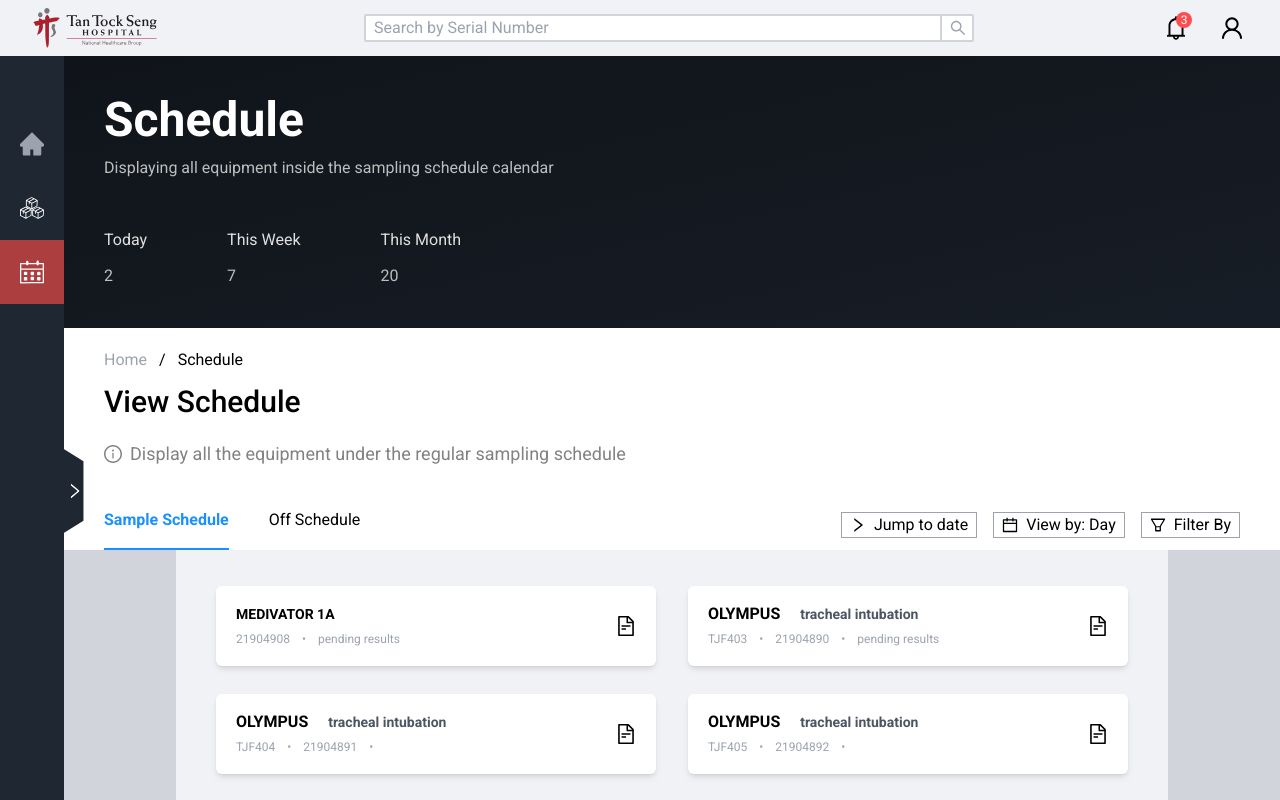
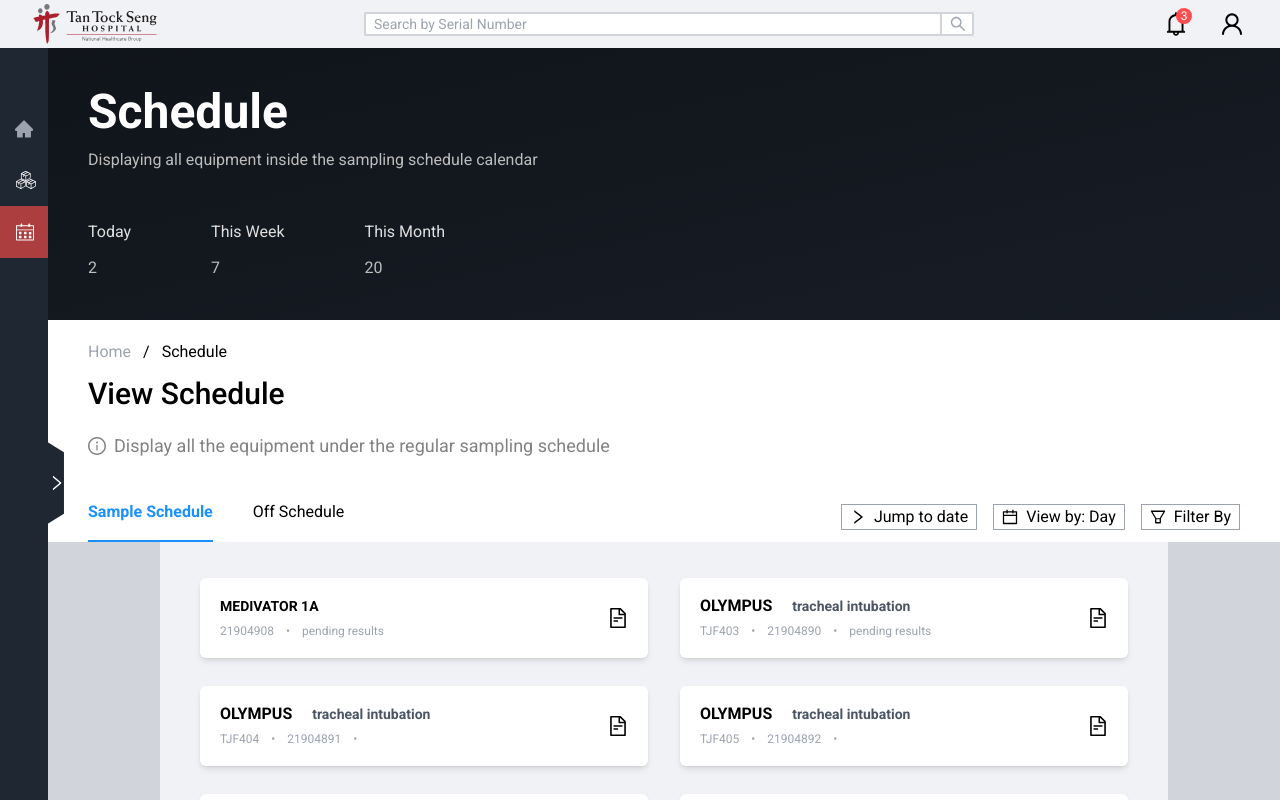
Before and after one commit to bran-donut/tts-ict2012, a Next.js app: page /schedule in a window 1280 px wide. Shown: the top 800 px of the page. Built offline with nearby package versions, Linux system fonts and the light colour scheme.

Commit message:
Scaled down side and top bar to the right size

```diff
--- a/Constants.js
+++ b/Constants.js
@@ -6,22 +6,22 @@ const icons = getIcons();
 
 export const navItems = [
   {
-    icon: <HomeFilled style={{ fontSize: 24 }} />,
+    icon: <HomeFilled style={{ fontSize: 18 }} />,
     text: "Home",
     link: "/home",
   },
   {
-    icon: <Image src={icons["Inventory.svg"]} width={24} height={24} alt="inventory" />,
+    icon: <Image src={icons["Inventory.svg"]} width={20} height={20} alt="inventory" />,
     text: "Inventory",
     link: "",
     subItems: [
       {
-        icon: <Image src={icons["ViewInventory.svg"]} width={24} height={24} alt="view inventory" />,
+        icon: <Image src={icons["ViewInventory.svg"]} width={20} height={20} alt="view inventory" />,
         text: "View Inventory",
         link: "/inventory",
       },
       {
-        icon: <Image src={icons["EditInventory.svg"]} width={24} height={24} alt="manage inventory" />,
+        icon: <Image src={icons["EditInventory.svg"]} width={20} height={20} alt="manage inventory" />,
         text: "Manage Inventory",
         // link: "/inventory?view=Washer%20(AER)",
         link: "/inventory/manage?action=Edit",
@@ -29,17 +29,17 @@ export const navItems = [
     ],
   },
   {
-    icon: <Image src={icons["Schedule.svg"]} width={24} height={24} alt="schedule" />,
+    icon: <Image src={icons["Schedule.svg"]} width={18} height={18} alt="schedule" />,
     text: "Schedule",
     link: "",
     subItems: [
       {
-        icon: <Image src={icons["ViewSchedule.svg"]} width={24} height={24} alt="view schedule" />,
+        icon: <Image src={icons["ViewSchedule.svg"]} width={18} height={18} alt="view schedule" />,
         text: "View Schedule",
         link: "/schedule",
       },
       {
-        icon: <Image src={icons["EditSchedule.svg"]} width={24} height={24} alt="manage schedule" />,
+        icon: <Image src={icons["EditSchedule.svg"]} width={18} height={18} alt="manage schedule" />,
         text: "Manage Schedule",
         link: "/schedule/manage?action=Edit",
       },
--- a/components/Navbar.js
+++ b/components/Navbar.js
@@ -15,8 +15,8 @@ export default function NavBar() {
   return (
     <div
       className={`
-        bg-tts-darkblue fixed cursor-pointer top-14 z-40 left-0 h-full transition-[width] ease-in-out duration-300
-        ${open ? "w-[260px]" : "w-[64px]"}
+        bg-tts-darkblue fixed cursor-pointer top-12 z-40 left-0 h-full transition-[width] ease-in-out duration-300
+        ${open ? "w-[260px]" : "w-[48px]"}
       `}
       onClick={() => !open ? setOpen(true) : null}
       onMouseLeave={handleMouseLeave}
@@ -28,7 +28,7 @@ export default function NavBar() {
         <div className="flex-grow" onClick={toggleOpen} />
       </div>
       <button
-        className="expand-button flex items-center text-white bg-tts-darkblue h-[70px] absolute top-1/2 translate-y-[-50%] right-[-21px] px-0.5"
+        className="w-4 expand-button flex items-center text-white bg-tts-darkblue h-[70px] absolute top-1/2 translate-y-[-50%] right-[-17px]"
         onClick={toggleOpen}
       >
         {open ? <LeftOutlined /> : <RightOutlined />}
@@ -50,12 +50,12 @@ export function NavItem({ className, link, icon, text, main = true, subItems = f
   return (
     <>
       <li
-        className={`flex items-center overflow-hidden hover:text-white ${className ? className : ''} ${router.pathname == link || router.pathname.includes(text.toLowerCase()) ? "bg-tts-red text-white" : "text-gray-400"
+        className={`text-sm flex items-center overflow-hidden hover:text-white ${className ? className : ''} ${router.pathname == link || router.pathname.includes(text.toLowerCase()) ? "bg-tts-red text-white" : "text-gray-400"
           }`}
       >
         {subItems ?
           <>
-            <button className="flex items-center p-5 gap-5 flex-grow" onClick={toggleExpand}>
+            <button className="flex items-center p-4 gap-5 flex-grow" onClick={toggleExpand}>
               <div className="inline-flex shrink-0">{icon}</div>
               <span className={"truncate shrink-0 " + (main ? "uppercase font-bold" : "")}>{text}</span>
               <div className="flex ml-auto">
@@ -65,7 +65,7 @@ export function NavItem({ className, link, icon, text, main = true, subItems = f
           </>
           :
           <Link href={link}>
-            <a className="flex items-center p-5 gap-5 flex-grow">
+            <a className="flex items-center p-[0.95rem] gap-5 flex-grow">
               <div className="inline-flex shrink-0">{icon}</div>
               <span className={"truncate shrink-0 " + (main ? "uppercase font-bold" : "")}>{text}</span>
             </a>
--- a/components/TopBar.js
+++ b/components/TopBar.js
@@ -6,7 +6,7 @@ import { SearchOutlined, BellOutlined, UserOutlined } from "@ant-design/icons";
 
 export default function TopBar(props) {
   return (
-    <div className="flex flex-row items-center justify-between py-2 pl-5 pr-10 bg-[#F0F2F5]">
+    <div className="flex flex-row items-center justify-between py-1 pl-5 pr-10 bg-[#F0F2F5]">
       <Link href="home">
       <Image className="hover:cursor-pointer" src={Logo} alt="logo" width={150} height={40} />
       </Link>
@@ -14,7 +14,7 @@ export default function TopBar(props) {
         <input
           type="text"
           placeholder="Search by Serial Number"
-          className="w-full px-2 pr-10 border-2 border-gray-300 rounded-sm peer focus:outline-none focus:border-tts-red"
+          className="w-full px-2 pr-10 border-2 border-gray-300 rounded-sm peer focus:outline-none focus:border-tts-red text-sm"
         />
         <button className="absolute top-0 right-0 flex items-center justify-center h-full px-2 text-gray-400 border-l-2 border-gray-300 peer-focus:border-tts-red peer-focus:text-tts-red">
           <SearchOutlined />
--- a/layouts/Layout.js
+++ b/layouts/Layout.js
@@ -11,7 +11,7 @@ export default function Layout(props) {
       <aside>
         <NavBar />
       </aside>
-      <main className="pl-16">{props.children}</main>
+      <main className="pl-12">{props.children}</main>
       <footer className="relative">
         <Footer isLogin={false} />
       </footer>
```
